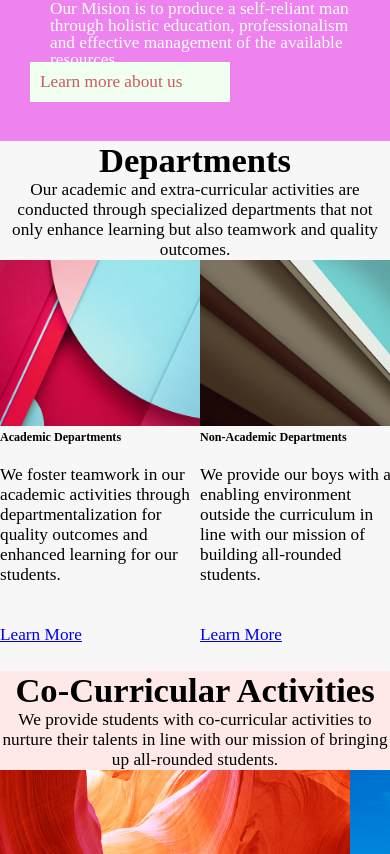
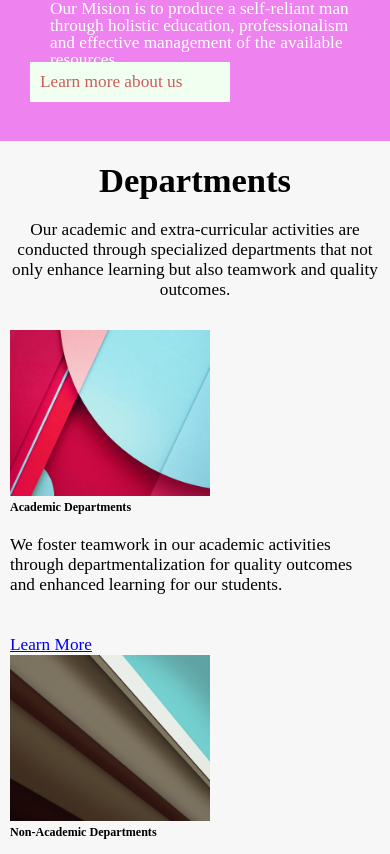
Before and after one commit to georgemurigi/ctk-kirwara, a React (Create React App) app: page / in a window 390 px wide. Shown: the part 2350-3204 px from the top of the page. Built offline with nearby package versions, Linux system fonts and the light colour scheme.

Commit message:
modified style

```diff
--- a/src/components/Departments/Departments.jsx
+++ b/src/components/Departments/Departments.jsx
@@ -14,7 +14,7 @@ const Departments = () => {
                     <p>Our academic and extra-curricular activities are conducted through specialized departments that not only enhance learning but also teamwork and quality outcomes.</p>
                 </div>
                 <div className='department-row'>
-                    <div>
+                    <div className="section-row">
                         <div className='equipment-image'>
                             <img src={microscope} alt="microscope" />
                         </div>
@@ -25,7 +25,7 @@ const Departments = () => {
                         <br /><br />
                         <a href="#learn">Learn More</a>
                     </div>
-                    <div>
+                    <div className="section-row">
                         <div className='equipment-image'>
                             <img src={books} alt="books" />
                         </div>
@@ -36,7 +36,7 @@ const Departments = () => {
                         <br /><br />
                         <a href="#learn">Learn More</a>
                     </div>
-                    <div>
+                    <div className="section-row">
                         <div className='equipment-image'>
                             <img src={academy} alt="academy" />
                         </div>
@@ -47,7 +47,7 @@ const Departments = () => {
                         <br /><br />
                         <a href="#learn">Learn More</a>
                     </div>
-                    <div>
+                    <div className="section-row">
                         <div className='equipment-image'>
                             <img src={computer} alt="computer" />
                         </div>
--- a/src/components/Departments/departments.scss
+++ b/src/components/Departments/departments.scss
@@ -1,15 +1,33 @@
 .department-page-container {
     background-color: #f7f7f7;
     width: 100%vw;
-    height: 530px;
+    height: 100%vh;
     .department-container {
         display: flex;
         flex-direction: column;
+        width: 100%;
+        height: 70%vh;
         .text-center {
             text-align: center;
+            height: 15%vh;
+            margin-bottom: 0px;
+            padding: 0 0 20px 0;
+            h1 {
+                margin-top: 20px;
+                margin-bottom: 20px;
+            }
+            p {
+                word-wrap: break-word;
+                padding-bottom: 10px;
+            }
         }
         .department-row {
             display: flex;
+            height: 70%;
+            margin: 0 10px 10px 10px;
+            padding-bottom: 30px;
+            .section-row {
+                margin-right: 10px;
                 .equipment-image {
                     width: 200px;
                     height: 100px;
@@ -22,3 +40,17 @@
             }
         }
     }
+}
+@media screen and (max-width: 700px){
+    .department-page-container {
+        .department-container {
+            .text-center {
+                font-family: "roborto";
+            }
+            .department-row {
+                display: flex;
+                flex-direction: column;
+            }
+        }
+    }
+}
```
Lines whose indentation alone changed are shown as unchanged.
